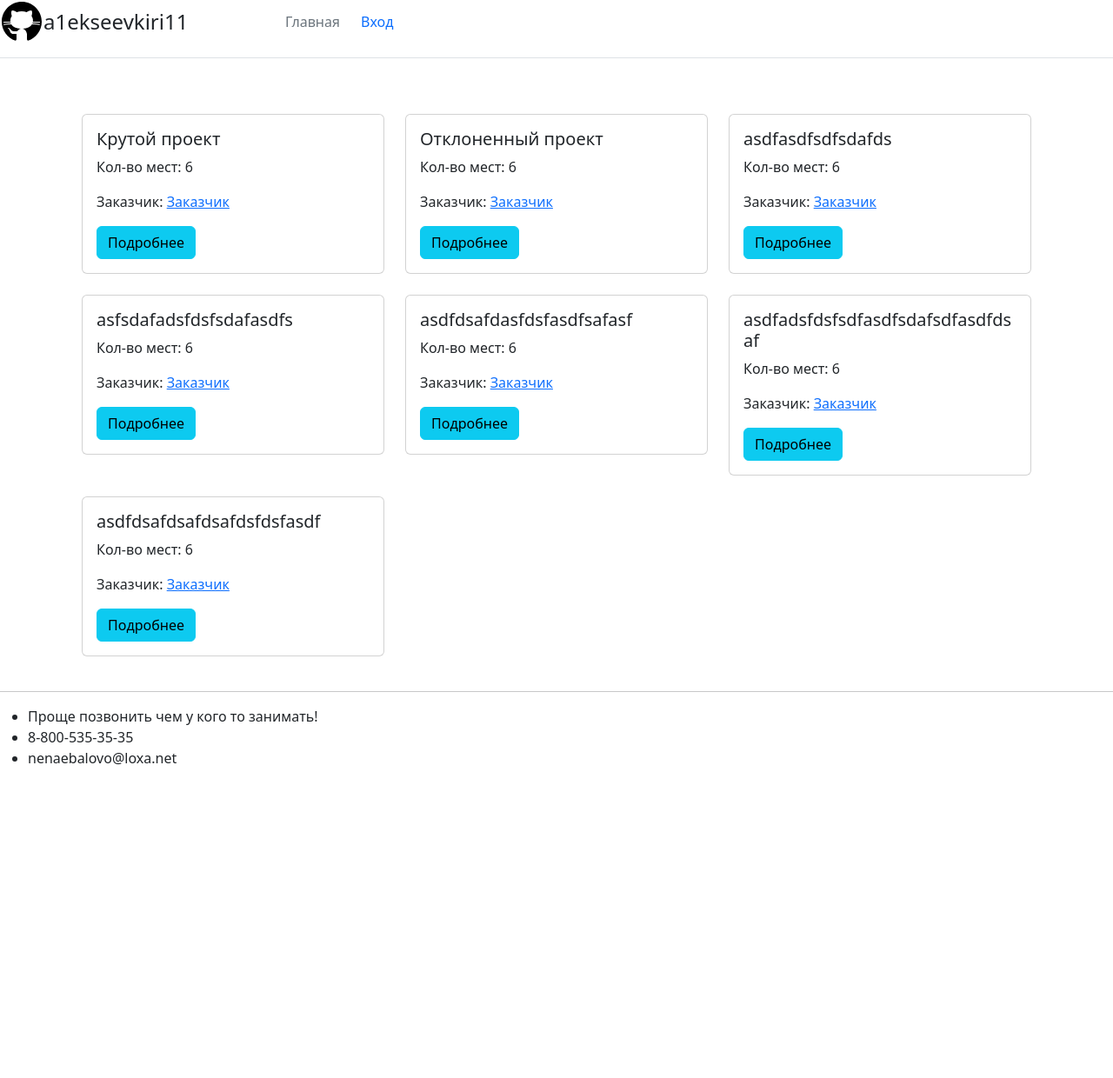
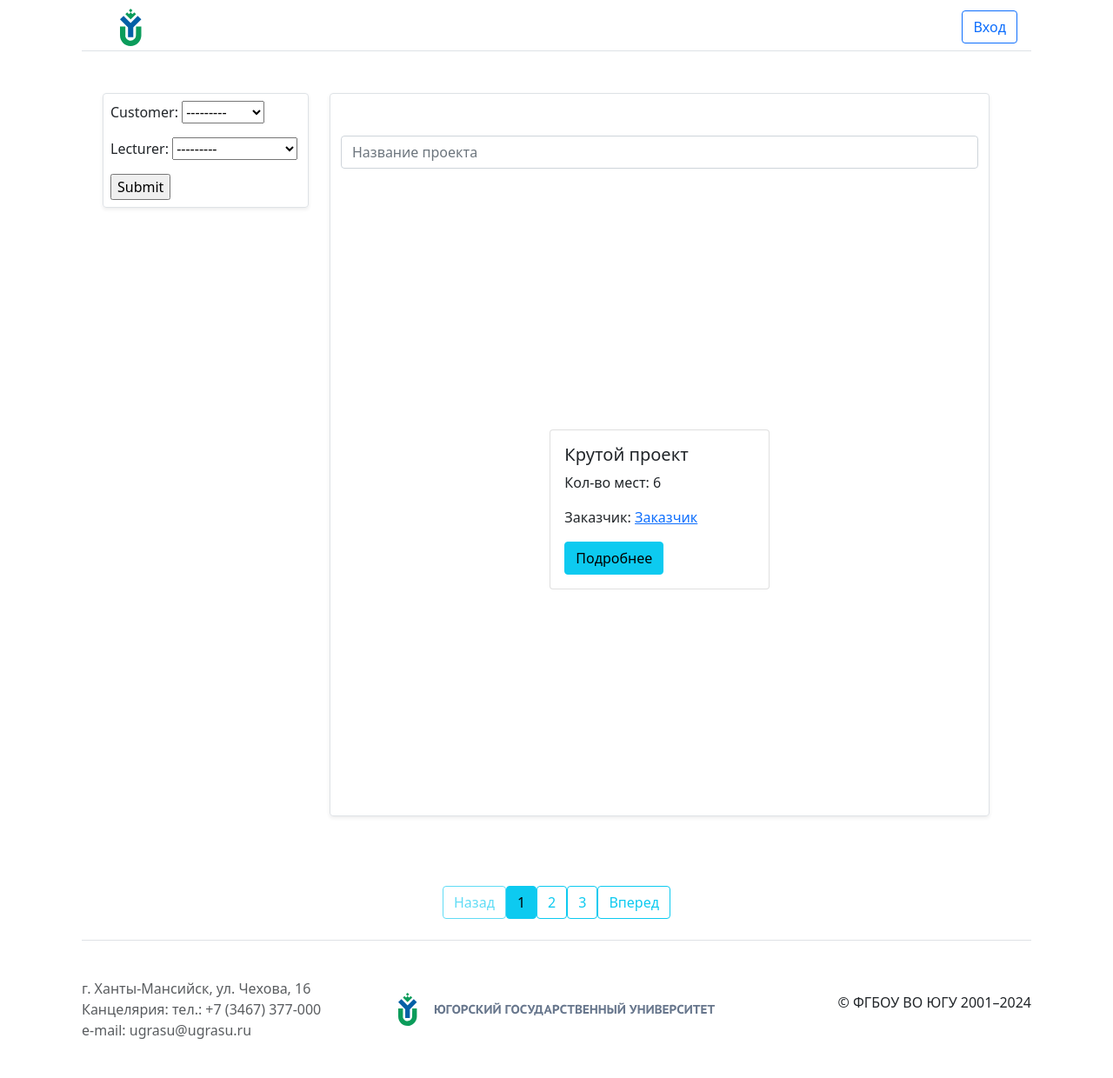
Before and after one commit to a1ekseevkiri11/sait_YOGU, a Django app: page / in a window 1280 px wide. Shown: the whole page at 87% size. Before the commit the page ends 880 px from the top, so only its background shows below. Run offline with Django 5.2, Linux system fonts and the light colour scheme; data comes from the database, SQL or seed files in the repository; both versions use the stored data as it was after the commit; parts of the project's set-up code (start-up, migrations or seed data) failed here and were passed over; some libraries are stand-ins or nearby versions.

Commit message:
начал верстать

```diff
--- a/projects_website/projects_website/settings.py
+++ b/projects_website/projects_website/settings.py
@@ -38,6 +38,7 @@ INSTALLED_APPS = [
     'django.contrib.sessions',
     'django.contrib.messages',
     'django.contrib.staticfiles',
+    'django_filters',
     'django_celery_beat',
     'registration.apps.RegistrationConfig',
     'showcase_projects.apps.ShowcaseProjectsConfig',
--- /dev/null
+++ b/projects_website/showcase_projects/filters.py
@@ -0,0 +1,7 @@
+from .models import Project
+import django_filters
+
+class ProjectFilter(django_filters.FilterSet):
+    class Meta:
+        model = Project
+        fields = ['customer','lecturer',]
--- a/projects_website/showcase_projects/models.py
+++ b/projects_website/showcase_projects/models.py
@@ -34,6 +34,15 @@ class Project(ModelWithStatus):
         permissions = [
             ("change_status_project", "Can change status project"),
         ]
+
+    CUSTOMER_TYPE = [
+        ('Внешний'),
+        ('Внутренний'),
+    ]
+
+
+
+
     title = models.CharField(max_length=100)
     place = models.IntegerField(default=6)
     customer = models.ForeignKey(Customer, on_delete=models.CASCADE, related_name='customer')
@@ -87,6 +96,11 @@ class Project(ModelWithStatus):
         return self.title
 
 
+# Сделать таблички для остальных параметров проекта
+
+
+
+
 
 class Participation(models.Model):
     project = models.ForeignKey(Project, on_delete=models.CASCADE)
--- a/projects_website/showcase_projects/templates/showcase_projects/base.html
+++ b/projects_website/showcase_projects/templates/showcase_projects/base.html
@@ -1,6 +1,6 @@
 {% load static %}
 <!DOCTYPE html>
-<html lang="en">
+<html lang="en" >
 
 <head>
     <meta charset="UTF-8">
@@ -11,55 +11,86 @@
 </head>
 
 <body>
-    <header>
-        <div class="d-flex flex-column flex-md-row align-items-center pb-3 border-bottom">
-            <a href="/" class="d-flex align-items-center col-md-3 mb-2 mb-md-0 text-dark text-decoration-none">
-                <img src="{% static "showcase_projects/img/github.svg" %}" id="logo">
-                <span class="fs-4">a1ekseevkiri11</span>
+    <div class="container">
+        <header class="border-bottom lh-1 p-1">
+            <div class="row flex-nowrap justify-content-between align-items-center">
+                <div class="col-4 pt-1 d-flex">
+                    <a href="{% url 'home' %}" class="d-inline-flex link-body-emphasis text-decoration-none">
+                        <svg class="bi" width="40" height="32" role="img" aria-label="Bootstrap">
+                            <img class="img-fluid" src="{% static "showcase_projects/img/logo-separator.svg" %}" id="logo">
+                        </svg>
                     </a>
-            <ul class="nav nav-pills">
-                <li class="nav-item">
-                    <a href="{% url 'home' %}" class="nav-link px-2 link-secondary">Главная</a>
+                </div>
 
-                </li>
-            </ul>
-            <div class="nav nav-pills">
+                <div class="col-4 pt-1 d-flex justify-content-end align-items-center">
+                    <div class="p-1">
                         {% if user.is_authenticated %}
-                <a class="nav-item nav-link" href="{% url 'profile' %}">Профиль</a>
+                        <div class="dropdown">
+                                <button class="dropdown-toggle nav-item nav-link text-body-emphasis" type="button" id="dropdownMenuUser"
+                                    data-bs-toggle="dropdown" aria-expanded="false">
+                                    {{ user.username }}
+                                </button>
+                                <ul class="dropdown-menu" aria-labelledby="dropdownMenuUser">
+                                    <a class="dropdown-item" href="{% url 'profile' %}">Профиль</a>
+                                    <a class="dropdown-item" href="{% url 'home' %}">Витрина проектов</a>
                                     <form method="post" action="{% url 'logout' %}">
                                         {% csrf_token %}
-                    <button class="nav-item nav-link" type="submit">Выход</button>
+                                        <button class="dropdown-item" type="submit">Выход</button>
                                     </form>
+                                </ul>
+                            </div>
                         {% else %}
-                    <a class="nav-item nav-link" href="{% url 'login' %}">Вход</a>
+                            <a class="btn btn-outline-primary me-2" href="{% url 'login' %}">Вход</a>
                         {% endif %}
                     </div>
                 </div>
+            </div>
         </header>
-    <main role="main" class="container">
+    </div>
+
+
+    <div class="container">
+        <main role="main">
             {% block content %}{% endblock %}
         </main>
-    <footer>
-        <hr>
-        <ul>
-            <li>Проще позвонить чем у кого то занимать!</li>
-            <li>8-800-535-35-35</li>
-            <li>nenaebalovo@loxa.net</li>
-        </ul>
+    </div>
+    <div class="container">
+        <footer class="d-flex flex-wrap justify-content-between align-items-center py-1 border-top">
+            <div class="col-md-4 mb-md-0 text-body-secondary">
+                г. Ханты-Мансийск, ул. Чехова, 16<br>
+                Канцелярия: тел.:
+                +7 (3467) 377-000<br>
+                e-mail:
+                ugrasu@ugrasu.ru<br>
+            </div>
+            <a href="{% url 'home' %}" class="col-md-4 d-flex align-items-center justify-content-center mb-3 mb-md-0 me-md-auto link-body-emphasis text-decoration-none">
+                <svg class="bi">
+                    <img class="img-fluid" src="{% static "showcase_projects/img/logo.svg" %}" id="logo">
+                </svg>
+            </a>
+            <div class="mb-md-0 nav col-md-4 justify-content-end">
+                <p>© ФГБОУ ВО ЮГУ 2001–2024</p>
+            </div>
+
         </footer>
+    </div>
+
 </body>
-<script src="https://code.jquery.com/jquery-3.5.1.slim.min.js"></script>
-<script src="https://cdn.jsdelivr.net/npm/@popperjs/core@2.5.2/dist/umd/popper.min.js"></script>
-<script src="https://stackpath.bootstrapcdn.com/bootstrap/4.5.0/js/bootstrap.min.js"></script>
 
+
+<link href="https://cdn.jsdelivr.net/npm/bootstrap@5.0.2/dist/css/bootstrap.min.css" rel="stylesheet"
+    integrity="sha384-EVSTQN3/azprG1Anm3QDgpJLIm9Nao0Yz1ztcQTwFspd3yD65VohhpuuCOmLASjC" crossorigin="anonymous">
+<script src="https://cdn.jsdelivr.net/npm/bootstrap@5.0.2/dist/js/bootstrap.bundle.min.js"
+    integrity="sha384-MrcW6ZMFYlzcLA8Nl+NtUVF0sA7MsXsP1UyJoMp4YLEuNSfAP+JcXn/tWtIaxVXM"
+    crossorigin="anonymous"></script>
 
 <!-- Скачивание мотивационного письма для использования класс (.download-letter-btn) -->
 <script>
-    document.addEventListener('DOMContentLoaded', function() {
+    document.addEventListener('DOMContentLoaded', function () {
         var downloadButtons = document.querySelectorAll('.download-letter-btn');
 
-        downloadButtons.forEach(function(button) {
-            button.addEventListener('click', function() {
+        downloadButtons.forEach(function (button) {
+            button.addEventListener('click', function () {
                 var letterId = this.getAttribute('data-letter-id');
                 var username = this.getAttribute('username');
                 downloadLetter(letterId, username);
@@ -71,7 +102,7 @@
             xhr.open('GET', '/downloadLetter/' + letterId + '/', true);
             xhr.responseType = 'blob';
 
-            xhr.onload = function() {
+            xhr.onload = function () {
                 if (xhr.status === 200) {
                     var url = window.URL.createObjectURL(xhr.response);
                     var a = document.createElement('a');
@@ -86,7 +117,7 @@
                 }
             };
 
-            xhr.onerror = function() {
+            xhr.onerror = function () {
                 console.error('Произошла ошибка запроса');
             };
 
--- a/projects_website/showcase_projects/templates/showcase_projects/home.html
+++ b/projects_website/showcase_projects/templates/showcase_projects/home.html
@@ -3,9 +3,25 @@
 {% block title %}Витрина проектов{% endblock %}
 
 {% block content %}
+<div class="row mb-2 container py-5">
+    <div class="col-md-3">
+        <div class="row p-2 g-0 border rounded overflow-hidden flex-md-row mb-4 shadow-sm h-md-250 position-relative">
+            <form method="get">
+                {{ projectFilter.form.as_p }}
+                <input type="submit" />
+            </form>
+        </div>
+    </div>
+    <div class="col-md-9">
+        <div class="row g-0 border rounded overflow-hidden flex-md-row mb-4 shadow-sm h-md-250 position-relative">
+            <section class="py-5 text-center container">
+                <div class="mb-3">
+                    <form action="{% url 'home' %}" method="get">
+                        <input name="q" type="text" class="form-control" id="searchProject" placeholder="Название проекта">
+                    </form>
+                </div>
+            </section>
             <div style="min-height: 85vh; display: flex; justify-content: center; align-items: center;">
-    <div class="container mt-5">
-        <div class="row mt-3">
                 {% if projects %}
                     {% for project in projects %}
                         {% include "showcase_projects/project_card.html" %}
@@ -13,11 +29,35 @@
                 {% else %}
                     <h2>Проектов нет!</h2>
                 {% endif %}
-            {% if showButtonCreateProject %}
-                <a href="{% url 'project-create' %}" class="btn btn-primary mt-3">Добавить заявку на проект</a>
-            {% endif %}
+            </div>
         </div>
     </div>
 </div>
 
+<div class="pagination justify-content-center">
+    {% if is_paginated %}
+    {% if page_obj.has_previous %}
+    <a class="btn btn-outline-info mb-4 mr-1"
+        href="?q={{ request.GET.q }}&page={{ page_obj.previous_page_number }}">Назад</a>
+    {% else %}
+    <a class="btn btn-outline-info mb-4 mr-1 disabled">Назад</a>
+    {% endif %}
+
+    {% for num in page_obj.paginator.page_range %}
+    {% if page_obj.number == num %}
+    <a class="btn btn-info mb-4 mr-1" href="?q={{ request.GET.q }}&page={{ num }}">{{ num }}</a>
+    {% elif num > page_obj.number|add:'-3' and num < page_obj.number|add:'3' %} <a
+        class="btn btn-outline-info mb-4 mr-1" href="?q={{ request.GET.q }}&page={{ num }}">{{ num }}</a>
+        {% endif %}
+        {% endfor %}
+
+        {% if page_obj.has_next %}
+        <a class="btn btn-outline-info mb-4 mr-1"
+            href="?q={{ request.GET.q }}&page={{ page_obj.next_page_number }}">Вперед</a>
+        {% else %}
+        <a class="disabled btn btn-outline-info mb-4 mr-1">Вперед</a>
+        {% endif %}
+
+        {% endif %}
+</div>
 {% endblock content %}
--- a/projects_website/showcase_projects/views.py
+++ b/projects_website/showcase_projects/views.py
@@ -24,6 +24,8 @@ from django.views.generic import (
     View
 )
 
+from django.db.models import Q
+
 from .models import (
     Project,
     Participation,
@@ -45,19 +47,28 @@ from .forms import (
     MotivationLettersForm,
 )
 
+from .filters import ProjectFilter
 
 
 class ProjectListView(ListView):
     model = Project
     template_name = 'showcase_projects/home.html'
     context_object_name = 'projects'
+    paginate_by = 1
 
     def get_queryset(self):
-        return Project.objects.filter(status='accepted')
+        query = self.request.GET.get('q')
+        project_list = Project.objects.filter(status='accepted')
+        if query != None:
+            project_list = project_list.filter(
+                Q(title__icontains=query)
+            )
+        return project_list
 
     def get_context_data(self, **kwargs):
         context = super().get_context_data(**kwargs)
-        context['showButtonCreateProject'] = canAddProject(self.request.user)
+        projectFilter = ProjectFilter(self.request.GET, queryset=Project.objects.filter(status='accepted'))
+        context['projectFilter'] = projectFilter
         return context
 
 
```
Also changed, not shown: projects_website/db.sqlite3, projects_website/showcase_projects/static/showcase_projects/img/foot-logo.svg (added), projects_website/showcase_projects/static/showcase_projects/img/logo-separator.svg (added), projects_website/showcase_projects/static/showcase_projects/img/logo.svg (added). Lines whose indentation alone changed are shown as unchanged.
